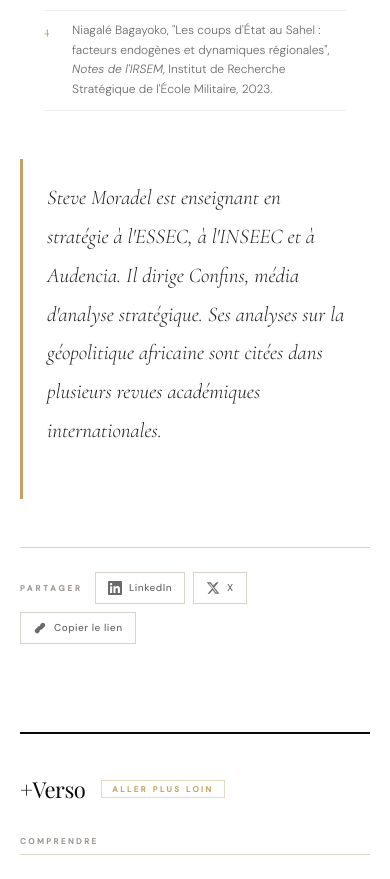
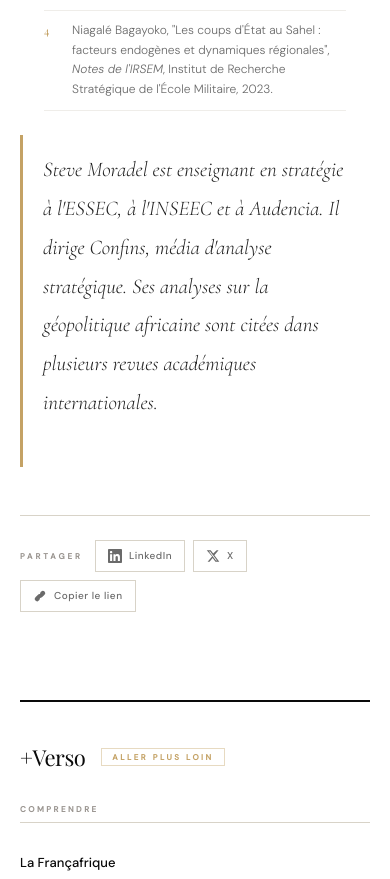
Before and after one commit to SteveMrld/Prisme, a Next.js app: page /articles/afrique in a window 390 px wide. Shown: the part 10000-10879 px from the top of the page. Built offline with nearby package versions, Linux system fonts and the light colour scheme; no server answers; a web font is replaced by a local one.

Commit message:
fix: espaces articles — auteur margin réduit, articleBody padding-bottom 80px→32px

```diff
--- a/app/article-content.css
+++ b/app/article-content.css
@@ -1338,8 +1338,8 @@ sup {
 
 /* ── AUTEUR ── */
 .auteur {
-  margin: 48px 0 0;
-  padding: 20px 24px;
+  margin: 24px 0 0;
+  padding: 16px 20px;
   border-left: 3px solid var(--or);
   font-family: 'Cormorant Garamond', serif;
   font-size: 16px;
--- a/components/ArticleLayout.module.css
+++ b/components/ArticleLayout.module.css
@@ -109,7 +109,7 @@
 .articleBody {
   max-width: 680px;
   margin: 0 auto;
-  padding: 56px 24px 80px;
+  padding: 56px 24px 32px;
 }
 
 /* Pour les articles avec header interne — on laisse le HTML gérer ses propres marges */
@@ -150,7 +150,7 @@
 
 @media (max-width: 860px) {
   .articleHeader { padding: 40px 20px 32px; border-left: none; border-top: 3px solid; }
-  .articleBody { padding: 40px 20px 60px; }
+  .articleBody { padding: 40px 20px 24px; }
 }
 
 /* ── Responsive complet ── */
@@ -165,7 +165,7 @@
   }
   .title { font-size: clamp(24px, 6vw, 36px); }
   .description { font-size: 19px; }
-  .articleBody { padding: 36px 20px 60px; }
+  .articleBody { padding: 36px 20px 24px; }
   .articleBodyFull { padding: 0 20px; }
 }
 
```
